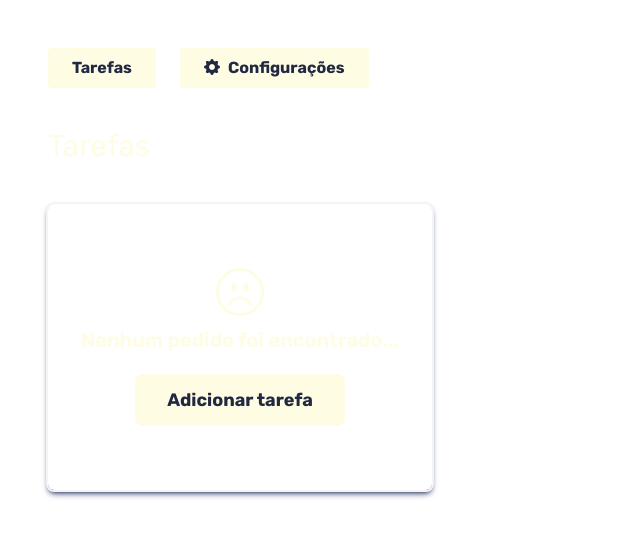
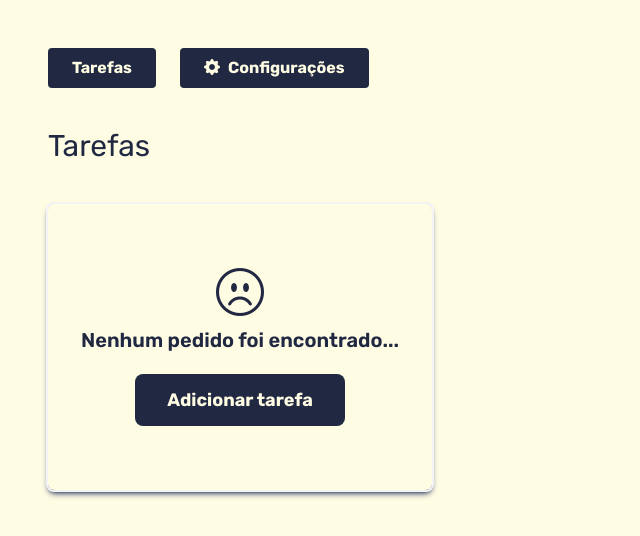
Before and after one commit to ggustavo-souza/app_electron, a React (Vite) app: page / in a window 1280 px wide. Shown: the top 536 px of the page, without its empty margins (0-640 px from the left). Built offline with nearby package versions, Linux system fonts and the light colour scheme.

Commit message:
fix: revitalizando o css para se adequar à adição da funcionalidade de trocar os modos de cor da aplicação

```diff
--- a/src/assets/index.css
+++ b/src/assets/index.css
@@ -5,6 +5,18 @@
     --primary-hover: #3c4360;
     --secondary: #fffce4;
     --secondary-hover: #d8d6bd;
+}
+
+body {
+    background-color: var(--secondary);
+    color: var(--primary);
+    transition: background-color 0.3s ease, color 0.3s ease;
+}
+
+/* Fundo no modo dark */
+body.dark {
+    background-color: var(--primary);
+    color: var(--secondary);
 }
 
 * {
@@ -15,38 +27,76 @@
     scroll-behavior: smooth;
 }
 
-.primaryBackground {
+/* botoes no modo light */
+.primaryBackground,
+.secondaryBackground {
     background-color: var(--primary);
     color: var(--secondary);
-    transition: background-color 0.1s ease, color 0.1s ease, transform 0.1s ease;
+    transition: background-color 0.2s ease, color 0.2s ease, transform 0.2s ease;
 }
 
-.primaryBackground:hover {
+/* hover dos botoes no modo light */
+.primaryBackground:hover,
+.secondaryBackground:hover {
     background-color: var(--secondary-hover);
     color: var(--primary-hover);
     transform: scale(1.05);
-    transition: background-color 0.1s ease, color 0.1s ease, transform 0.1s ease;
 }
 
-.secondaryBackground {
+/* botoes no modo dark */
+body.dark .primaryBackground,
+body.dark .secondaryBackground {
     background-color: var(--secondary);
     color: var(--primary);
-    transition: background-color 0.1s ease, color 0.1s ease, transform 0.1s ease;
 }
 
-.secondaryBackground:hover {
+/* hover dos botoes no modo dark */
+body.dark .primaryBackground:hover,
+body.dark .secondaryBackground:hover {
     background-color: var(--primary-hover);
     color: var(--secondary-hover);
-    transform: scale(1.05);
-    transition: background-color 0.1s ease, color 0.1s ease, transform 0.1s ease;
 }
 
+/* fundos no modo light */
 .fundoPrimary {
+    background-color: var(--secondary);
+    color: var(--primary);
+    transition: background-color 0.3s ease, color 0.3s ease;
+}
+
+/* fundo light secundario */
+.fundoPrimaryLeve {
+    background-color: var(--secondary-hover);
+    color: var(--primary);
+    transition: background-color 0.3s ease, color 0.3s ease;
+}
+
+/* fundo secundario */
+.fundoSecondary {
+    background-color: var(--primary);
+    color: var(--secondary);
+    transition: background-color 0.3s ease, color 0.3s ease;
+}
+
+/* fundos no dark mode */
+body.dark .fundoPrimary {
     background-color: var(--primary);
     color: var(--secondary);
 }
 
-.secondaryIcon,
+/* fundo dark leve */
+body.dark .fundoPrimaryLeve {
+    background-color: var(--primary-hover);
+    color: var(--secondary);
+}
+
+/* fundo dark secundario */
+body.dark .fundoSecondary {
+    background-color: var(--secondary);
+    color: var(--primary);
+}
+
+/* textos/icones no modo light */
 p,
 h1,
 h2,
@@ -54,13 +104,27 @@ h3,
 h4,
 h5,
 h6,
-.secondaryText {
-    color: var(--secondary)
+.secondaryText,
+.secondaryIcon,
+.primaryText,
+.primaryIcon {
+    color: var(--primary);
+    transition: color 0.3s ease;
 }
 
-.primaryIcon,
-.primaryText {
-    color: var(--primary)
+/* textos/icones no modo dark */
+body.dark p,
+body.dark h1,
+body.dark h2,
+body.dark h3,
+body.dark h4,
+body.dark h5,
+body.dark h6,
+body.dark .secondaryText,
+body.dark .secondaryIcon,
+body.dark .primaryText,
+body.dark .primaryIcon {
+    color: var(--secondary);
 }
 
 
```
